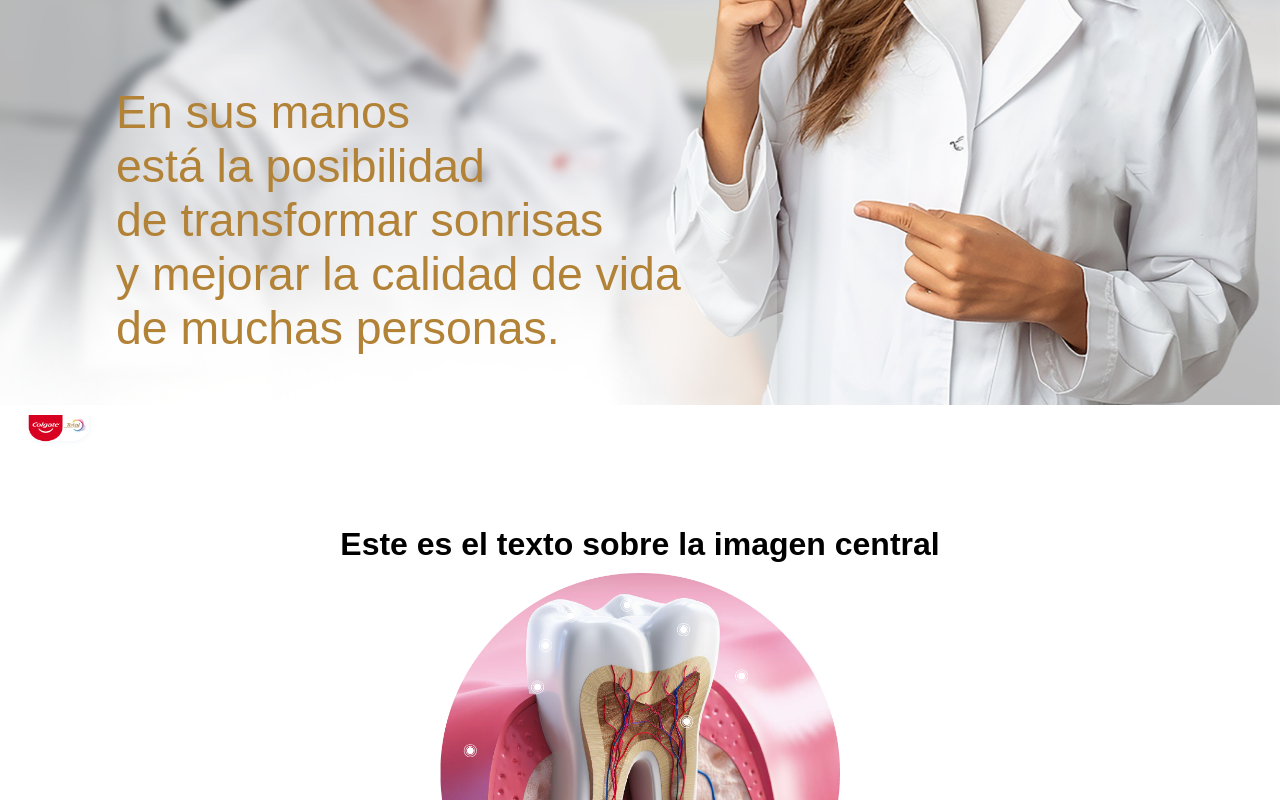
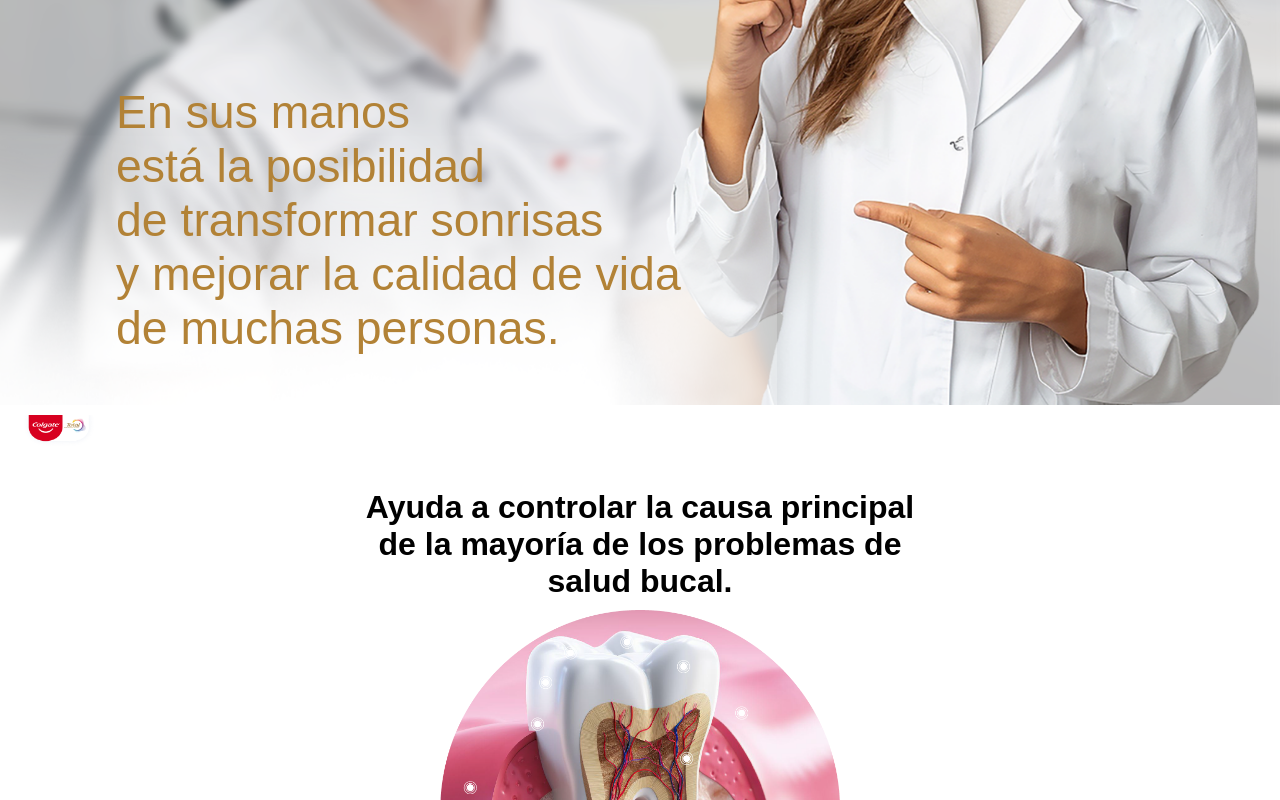
Before and after one commit to alejandro1osorio/ciclo6-colgate-web, a Vue app: page / in a window 1280 px wide. Shown: the part 395-1195 px from the top of the page. Built offline with nearby package versions, Linux system fonts and the light colour scheme.

Commit message:
Update Text

```diff
--- a/src/components/SectionTwo.vue
+++ b/src/components/SectionTwo.vue
@@ -4,7 +4,7 @@
     <img class="top-left-image" src="../assets/section-two/Logo Total.png" alt="Top Left Image" />
 
     <!-- Texto sobre la imagen central -->
-    <h2 class="center-text">Este es el texto sobre la imagen central</h2>
+    <h2 class="center-text">Ayuda a controlar la causa principal<br> de la mayoría de los problemas de<br> salud bucal.</h2>
 
     <!-- Imagen central -->
     <img class="center-image" src="../assets/section-two/Diente_1.webp" alt="Center Image" />
```
